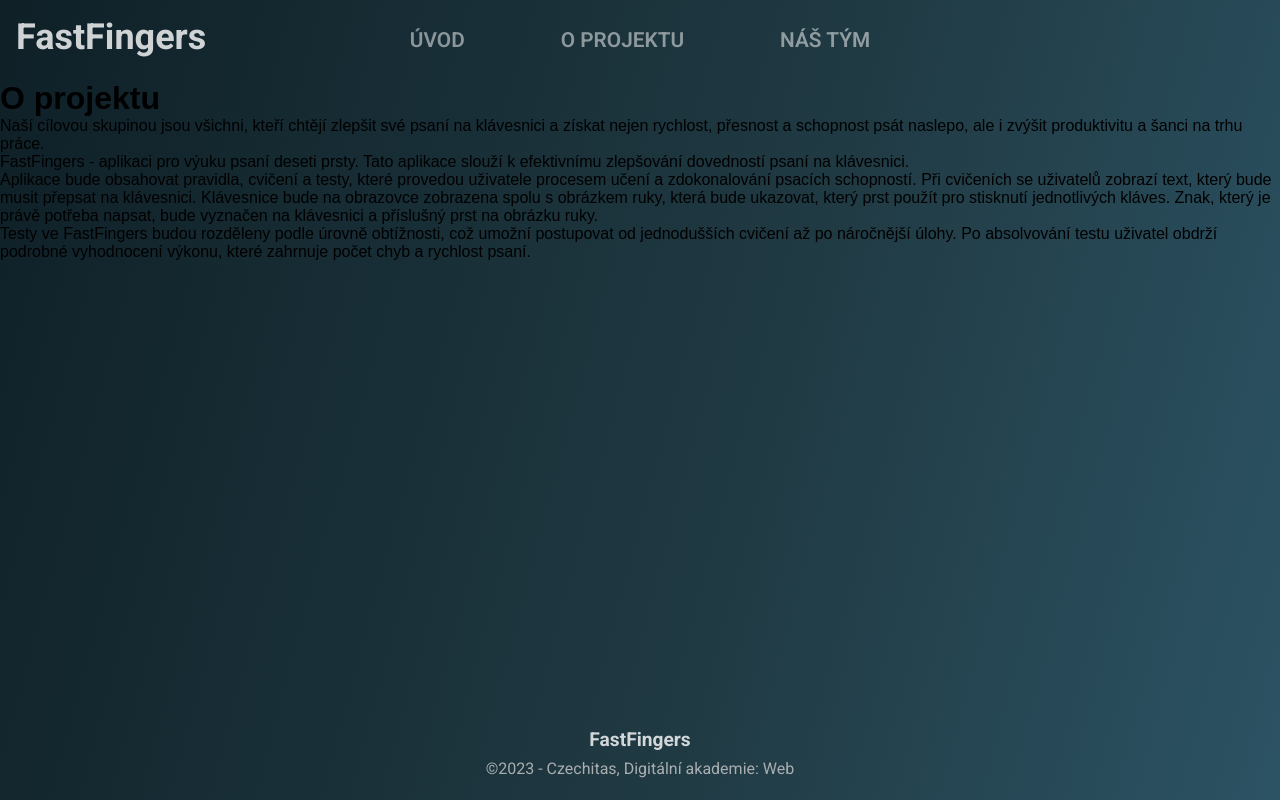
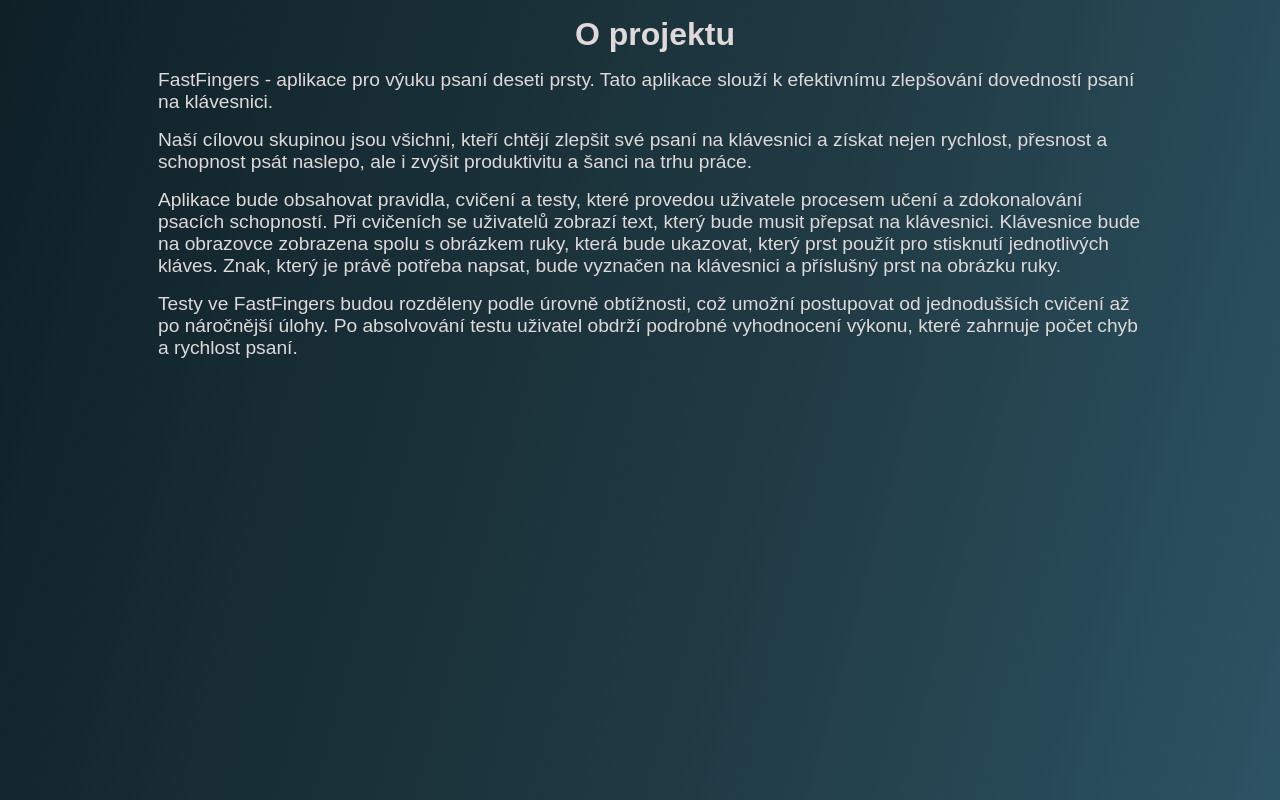
Before and after one commit to NataliiaHl/o-projektu, a React app: page /about_project in a window 1280 px wide. Built offline with nearby package versions, Linux system fonts and the light colour scheme.

Commit message:
Add styles, rename classes

```diff
--- a/src/pages/AboutProject/index.jsx
+++ b/src/pages/AboutProject/index.jsx
@@ -1,19 +1,17 @@
 import React from "react";
 import './style.css'
-import Header from "../../components/Header";
-import Footer from "../../components/Footer";
+
 
 const AboutProject = () => {
   return (
-    <div>
-      <Header />
-      <main>
-        <h1 className="title">O projektu</h1>
+    <section className="project-section active">
+      <h1 className="project-title">O projektu</h1>
+      <div className="project-content">
+        <p>
+          FastFingers - aplikace pro výuku psaní deseti prsty. Tato aplikace slouží k efektivnímu zlepšování dovedností psaní na klávesnici.
+        </p>
         <p>
           Naší cílovou skupinou jsou všichni, kteří chtějí zlepšit své psaní na klávesnici a získat nejen rychlost, přesnost a schopnost psát naslepo, ale i zvýšit produktivitu a šanci na trhu práce.
-        </p>
-        <p>
-          FastFingers - aplikaci pro výuku psaní deseti prsty. Tato aplikace slouží k efektivnímu zlepšování dovedností psaní na klávesnici.
         </p>
         <p>
           Aplikace bude obsahovat pravidla, cvičení a testy, které provedou uživatele procesem učení a zdokonalování psacích schopností.
@@ -22,9 +20,8 @@
         <p>
           Testy ve FastFingers budou rozděleny podle úrovně obtížnosti, což umožní postupovat od jednodušších cvičení až po náročnější úlohy. Po absolvování testu uživatel obdrží podrobné vyhodnocení výkonu, které zahrnuje počet chyb a rychlost psaní.
         </p>
-      </main>
-      <Footer />
-    </div>
+      </div>
+    </section >
   )
 }
 
--- a/src/pages/AboutProject/style.css
+++ b/src/pages/AboutProject/style.css
@@ -0,0 +1,20 @@
+.project-section {
+  height: 80vh;
+  width: 80%;
+  margin: 0 auto;
+  display: flex;
+  font-size: 1.2rem;
+  flex-direction: column;
+  align-items: center;
+  padding-left: 30px;
+  color: rgb(223, 217, 217);
+}
+
+.project-title {
+  margin: 1rem 0;
+  font-size: 2rem;
+}
+
+.project-content p {
+  padding-bottom: 1rem;
+}
```
